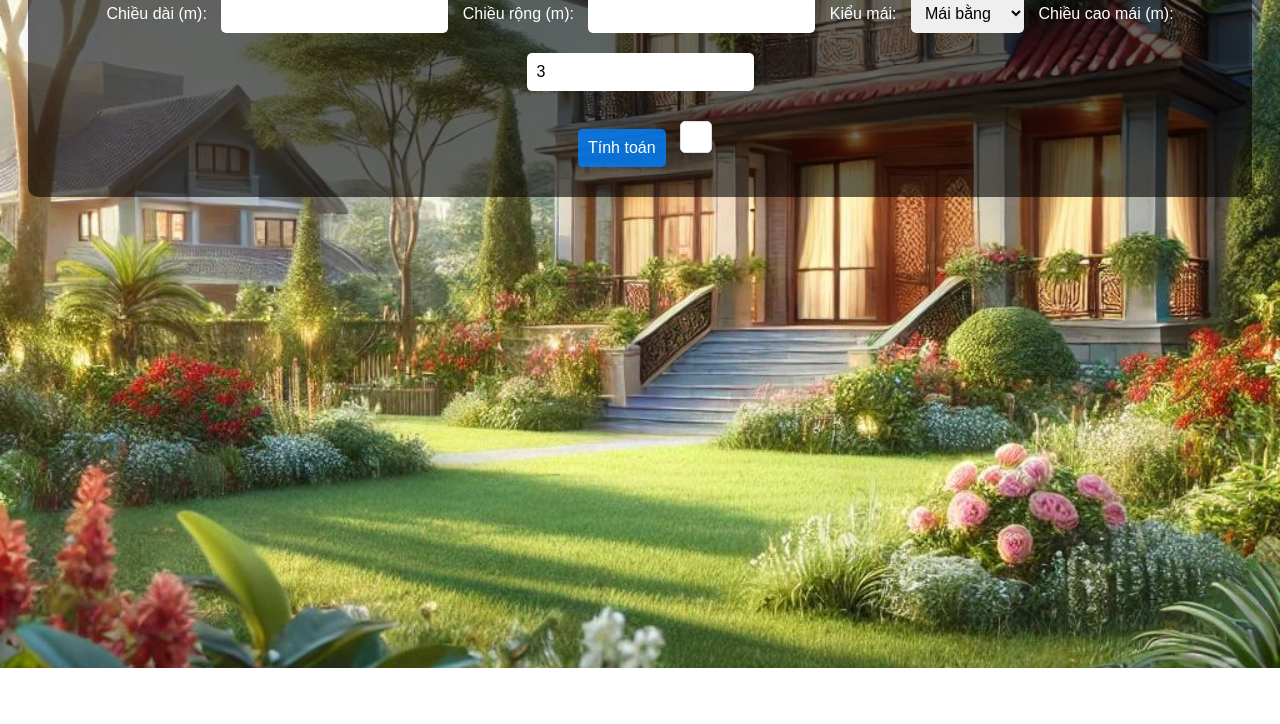
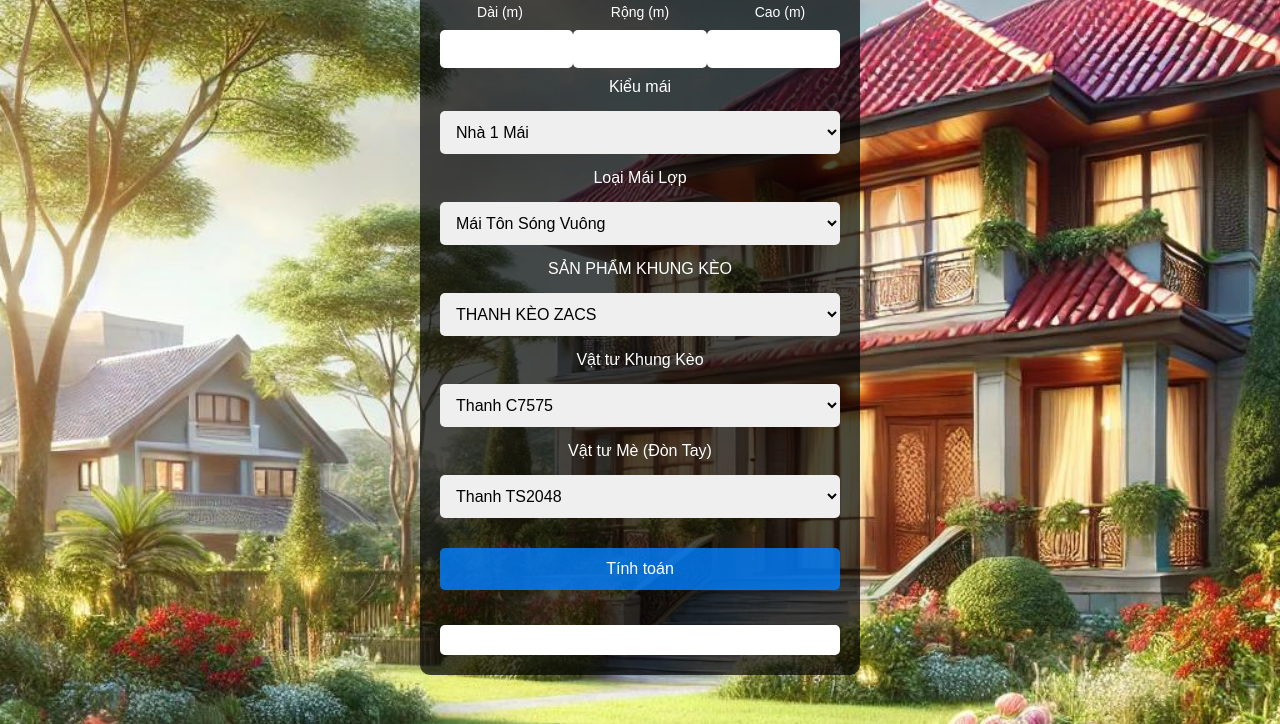
Before and after one commit to saubinhminh/tinhvattu, a plain HTML site: page index.html in a window 1280 px wide. Shown: the part 132-856 px from the top of the page. Before the commit the page ends 800 px from the top, so only its background shows below. Drawn offline with Linux system fonts and the light colour scheme.

Commit message:
Add files via upload

```diff
--- a/index.html
+++ b/index.html
@@ -3,18 +3,47 @@
 <head>
     <meta charset="UTF-8">
     <meta name="viewport" content="width=device-width, initial-scale=1.0">
-    <title>Tính toán vật tư khung kèo</title>
+    <title>TÍNH TOÁN VẬT TƯ KHUNG KÈO</title>
     <style>
         body {
             font-family: Arial, sans-serif;
             text-align: center;
             padding: 20px;
             background: url('villa-garden.jpg') no-repeat center center/cover;
-            color: white; /* Để chữ dễ đọc trên nền ảnh */
+            color: white;
+            display: flex;
+            flex-direction: column;
+            align-items: center;
+            justify-content: center;
+            height: 100vh;
         }
-        input, select, button {
-            margin: 10px;
+        #container {
+            background: rgba(0, 0, 0, 0.7);
+            padding: 20px;
+            border-radius: 10px;
+            width: 90%;
+            max-width: 400px;
+        }
+        .input-group {
+            display: flex;
+            justify-content: space-between;
+            margin-bottom: 10px;
+        }
+        .input-group label {
+            width: 30%;
+            font-size: 14px;
+        }
+        .input-group input {
+            width: 30%;
             padding: 10px;
+            font-size: 16px;
+            border-radius: 5px;
+            border: none;
+        }
+        select, button {
+            width: 100%;
+            margin: 15px 0;
+            padding: 12px;
             font-size: 16px;
             border-radius: 5px;
             border: none;
@@ -27,51 +56,95 @@
         button:hover {
             background-color: rgba(0, 128, 255, 1);
         }
-        #container {
-            background: rgba(0, 0, 0, 0.6);
-            padding: 20px;
-            border-radius: 10px;
-            display: inline-block;
-        }
         #result {
             margin-top: 20px;
             padding: 15px;
-            border: 1px solid #ddd;
-            display: inline-block;
+            border-radius: 5px;
             background: white;
             color: black;
-            border-radius: 5px;
         }
     </style>
 </head>
 <body>
+    <div id="container">
+        <h2>TÍNH TOÁN VẬT TƯ KHUNG KÈO</h2>
 
-    <div id="container">
-        <h2>Ứng dụng tính toán vật tư khung kèo</h2>
+        <div class="input-group">
+            <label for="length">Dài (m)</label>
+            <label for="width">Rộng (m)</label>
+            <label for="height">Cao (m)</label>
+        </div>
+        <div class="input-group">
+            <input type="number" id="length" min="1" required oninput="suggestHeight()">
+            <input type="number" id="width" min="1" required oninput="suggestHeight()">
+            <input type="number" id="height" min="2.5" step="0.1" required>
+        </div>
 
-        <label>Chiều dài (m):</label>
-        <input type="number" id="length" min="1" required>
+</select>
 
-        <label>Chiều rộng (m):</label>
-        <input type="number" id="width" min="1" required>
 
-        <label>Kiểu mái:</label>
+
+        <label for="roofType">Kiểu mái</label>
         <select id="roofType" onchange="updateHeight()">
-            <option value="maiBang" data-height="3">Mái bằng</option>
-            <option value="maiDoc" data-height="3.5">Mái dốc</option>
-            <option value="maiChuA" data-height="4">Mái chữ A</option>
+            <option value="nha1Mai" data-height="3">Nhà 1 Mái</option>
+            <option value="nha2MaiDoc" data-height="3.5">Nhà 2 Mái Dọc</option>
+            <option value="nha2MaiNgang" data-height="3.5">Nhà 2 Mái Ngang</option>
+            <option value="nhaMaiNhon" data-height="4">Nhà Mái Nhọn</option>
+            <option value="nhaMaiThai" data-height="4.5">Nhà Mái Thái</option>
         </select>
 
-        <label>Chiều cao mái (m):</label>
-        <input type="number" id="height" min="2.5" step="0.1" required>
+<label for="roofMaterial">Loại Mái Lợp</label>
+<select id="roofMaterial">
+    <option value="TonSongVuong">Mái Tôn Sóng Vuông</option>
+    <option value="TonSongNgoi">Mái Tôn Sóng Ngói</option>
+    <option value="NgoiXiMang">Mái Ngói XiMăng</option>
+    <option value="NgoiTrangMen">Mái Ngói Tráng Men</option>
+</select>
 
-        <br>
+       <label for="product">SẢN PHẨM KHUNG KÈO</label>
+        <select id="product">
+            <option value="ZACS">THANH KÈO ZACS</option>
+            <option value="SATRUSS_NG">SATRUSS NÂU GỖ</option>
+            <option value="SATRUSS_XB">SATRUSS XANH BLUE</option>
+            <option value="SATRUSS_LT">SATRUSS LẠNH TRẮNG</option>
+        </select>
+
+        <label for="frameMaterial">Vật tư Khung Kèo</label>
+        <select id="frameMaterial">
+            <option value="C7575">Thanh C7575</option>
+            <option value="C7510">Thanh C7510</option>
+            <option value="C10075">Thanh C10075</option>
+            <option value="C10010">Thanh C10010</option>
+            <option value="BC4075">Thanh BC4075</option>
+        </select>
+
+        <label for="purlinMaterial">Vật tư Mè (Đòn Tay)</label>
+        <select id="purlinMaterial">
+            <option value="TS2048">Thanh TS2048</option>
+            <option value="TS3548">Thanh TS3548</option>
+            <option value="TS4048">Thanh TS4048</option>
+            <option value="TS6148">Thanh TS6148</option>
+            <option value="TS6175">Thanh TS6175</option>
+        </select>
+
+
+
         <button onclick="calculateMaterials()">Tính toán</button>
 
         <div id="result"></div>
     </div>
 
-    <script src="script.js"></script>
+    <script>
+        function suggestHeight() {
+            let length = document.getElementById('length').value;
+            let width = document.getElementById('width').value;
+            let heightInput = document.getElementById('height');
 
+            if (length && width) {
+                let suggestedHeight = Math.max(2.5, Math.min(5, (parseFloat(length) + parseFloat(width)) / 10));
+                heightInput.value = suggestedHeight.toFixed(1);
+            }
+        }
+    </script>
 </body>
 </html>
```
